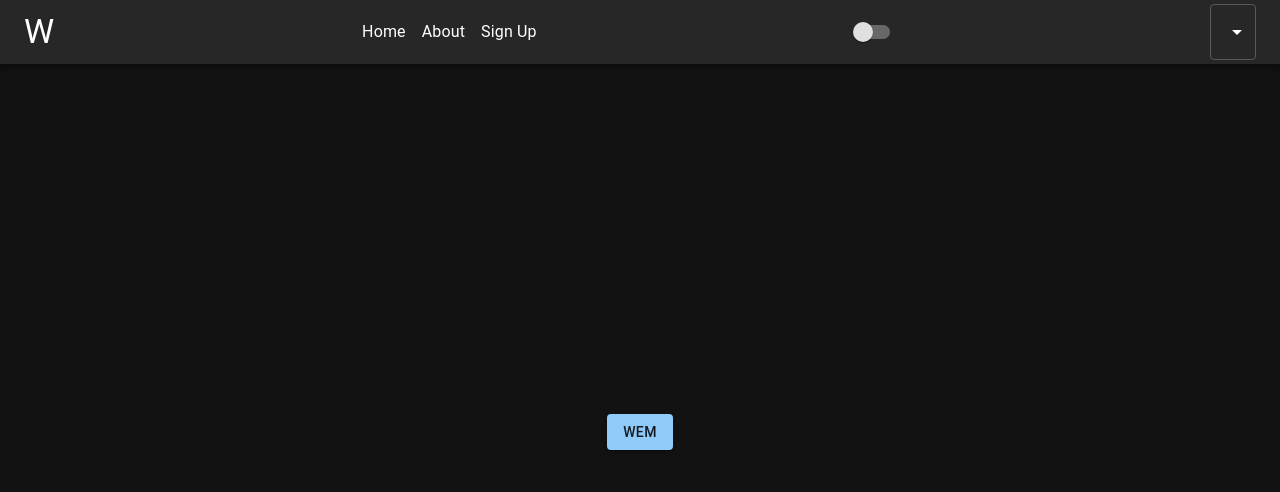
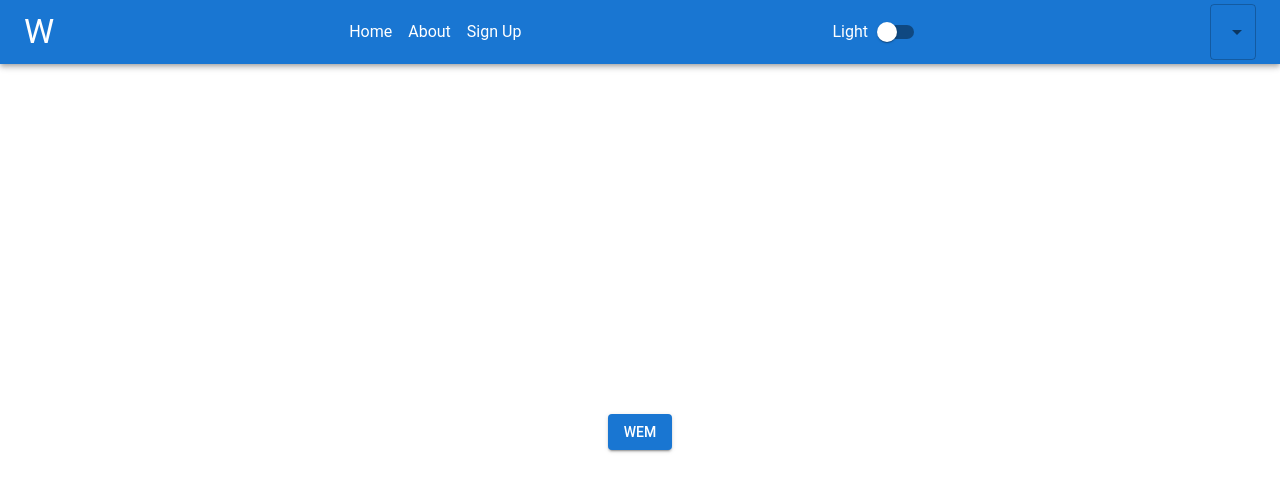
Before and after one commit to DTomusk/wem-react-go, a React (Vite) app in the folder web/: page / in a window 1280 px wide. Shown: the top 492 px of the page. Built offline with nearby package versions, Linux system fonts and the light colour scheme.

Commit message:
Add ThemeRegistry and wire up ThemeToggle

```diff
--- a/web/src/components/molecules/ThemeToggle.tsx
+++ b/web/src/components/molecules/ThemeToggle.tsx
@@ -1,7 +1,13 @@
-import { Switch } from "@mui/material";
+import { FormControlLabel, Switch } from "@mui/material";
+import { useThemeMode } from "../organisms/ThemeRegistry";
 
 export default function ThemeToggle() {
+    const { mode, toggleTheme } = useThemeMode();
     return (
-        <Switch />
+        <FormControlLabel control={
+            <Switch onClick={toggleTheme}/>}
+            label={mode === "light" ? "Light" : "Dark"}
+            labelPlacement="start"
+            />
     )
 }
--- /dev/null
+++ b/web/src/components/organisms/ThemeRegistry.tsx
@@ -0,0 +1,38 @@
+import { ThemeProvider } from "@mui/material/styles";
+import { darkTheme, lightTheme } from "../../theme";
+import { CssBaseline } from "@mui/material";
+import { createContext, useContext, useState } from "react";
+
+export type ThemeMode = "light" | "dark";
+
+interface ThemeModeContextType {
+    mode: ThemeMode;
+    toggleTheme: () => void;
+}
+
+const ThemeModeContext = createContext<ThemeModeContextType>({
+    mode: "light",
+    toggleTheme: () => {},
+});
+
+export function useThemeMode() {
+    return useContext(ThemeModeContext);
+}
+
+export default function ThemeRegistry({ children }: { children: React.ReactNode }) {
+    const [mode, setMode] = useState<ThemeMode>("light");
+
+
+    const toggleTheme = () => {
+        setMode((prevMode) => (prevMode === "light" ? "dark" : "light"));
+    };
+
+    return (
+        <ThemeModeContext.Provider value={{ mode, toggleTheme }}>
+            <ThemeProvider theme={mode === "light" ? lightTheme : darkTheme}>
+                <CssBaseline />
+                {children}
+            </ThemeProvider>
+        </ThemeModeContext.Provider>
+    )
+}
--- a/web/src/main.tsx
+++ b/web/src/main.tsx
@@ -4,16 +4,14 @@ import './index.css';
 import App from './App.tsx';
 import { BrowserRouter } from 'react-router-dom';
 import './i18n';
-import { ThemeProvider, CssBaseline } from '@mui/material';
-import { darkTheme, lightTheme } from './theme';
+import ThemeRegistry from './components/organisms/ThemeRegistry.tsx';
 
 createRoot(document.getElementById('root')!).render(
   <StrictMode>
     <BrowserRouter>
-      <ThemeProvider theme={darkTheme}>
-        <CssBaseline />
+      <ThemeRegistry>
         <App />
-      </ThemeProvider>
+      </ThemeRegistry>
     </BrowserRouter>
   </StrictMode>
 );
```
